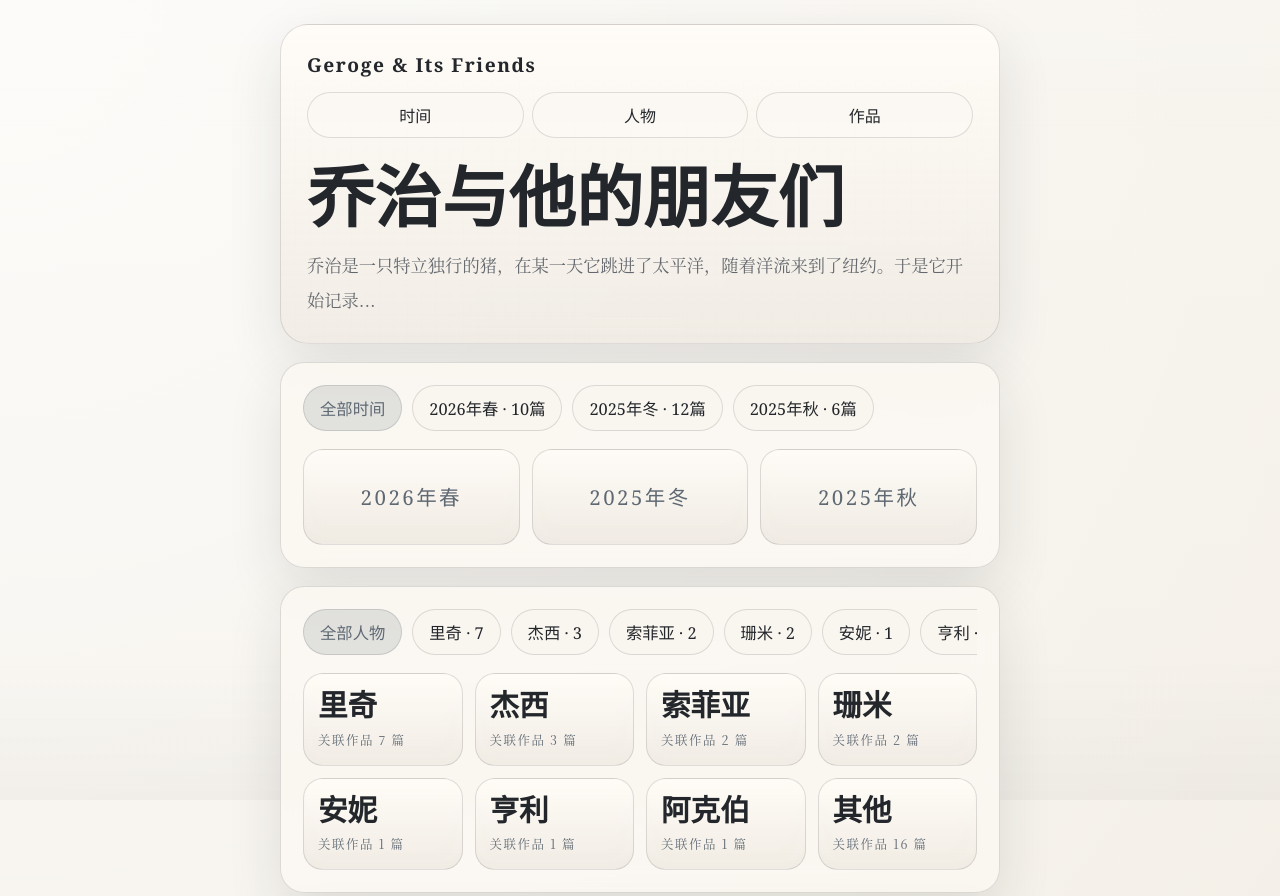
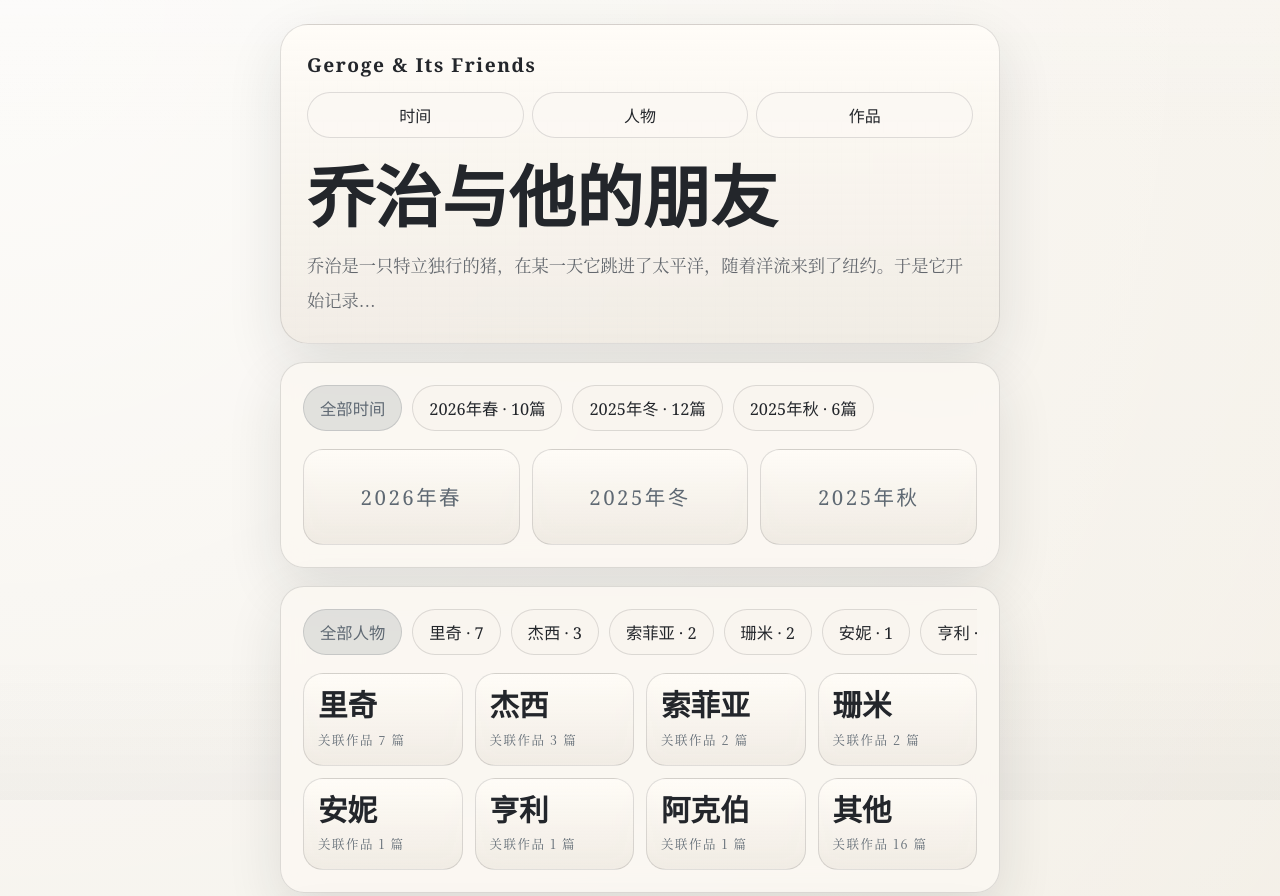
Before and after one commit to leyanchen1006/EssayProfolioMobile, a plain HTML site: page index.html in a window 1280 px wide. Shown: the top 896 px of the page. Drawn offline with Linux system fonts and the light colour scheme.

Commit message:
Update index.html

```diff
--- a/index.html
+++ b/index.html
@@ -24,7 +24,7 @@
 
       <div class="hero-content">
         <div class="hero-copy">
-          <h1>乔治与他的朋友们</h1>
+          <h1>乔治与他的朋友</h1>
           <p class="hero-text">
             乔治是一只特立独行的猪，在某一天它跳进了太平洋，随着洋流来到了纽约。于是它开始记录...
           </p>
```
